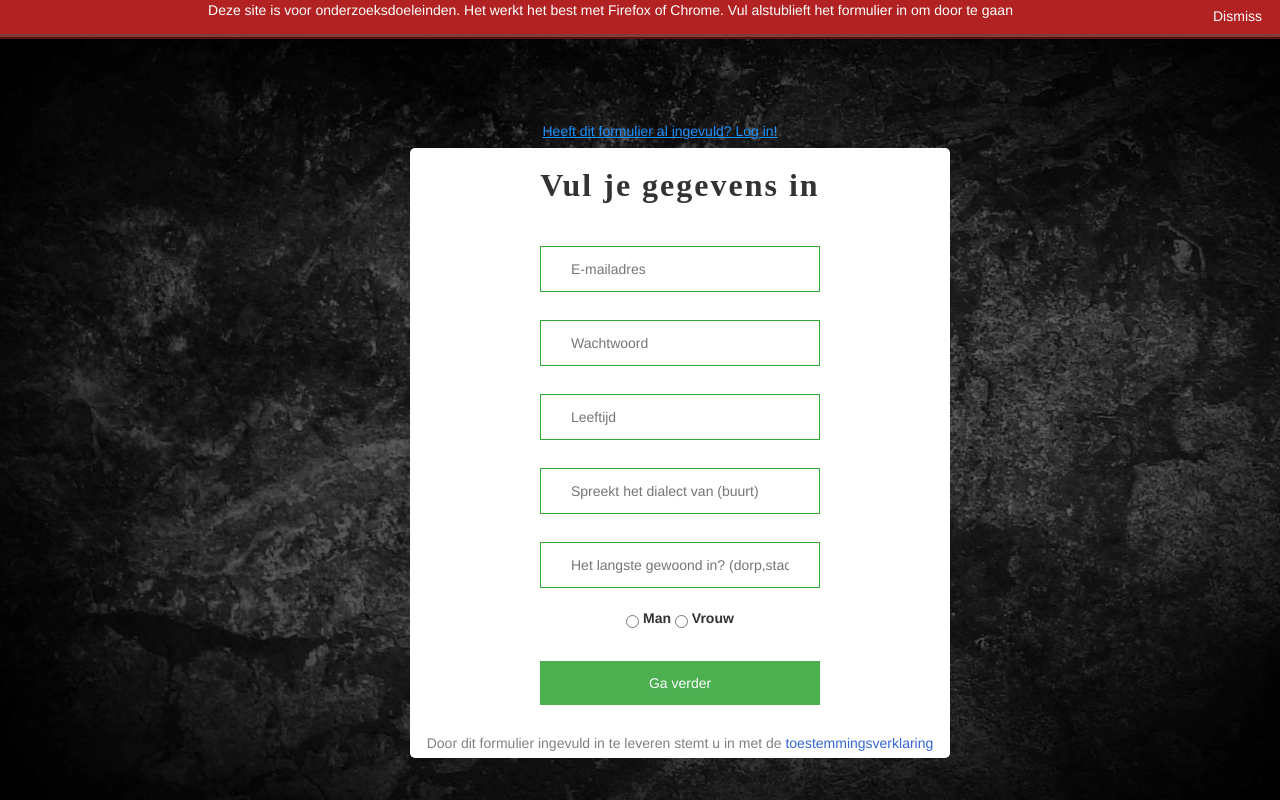
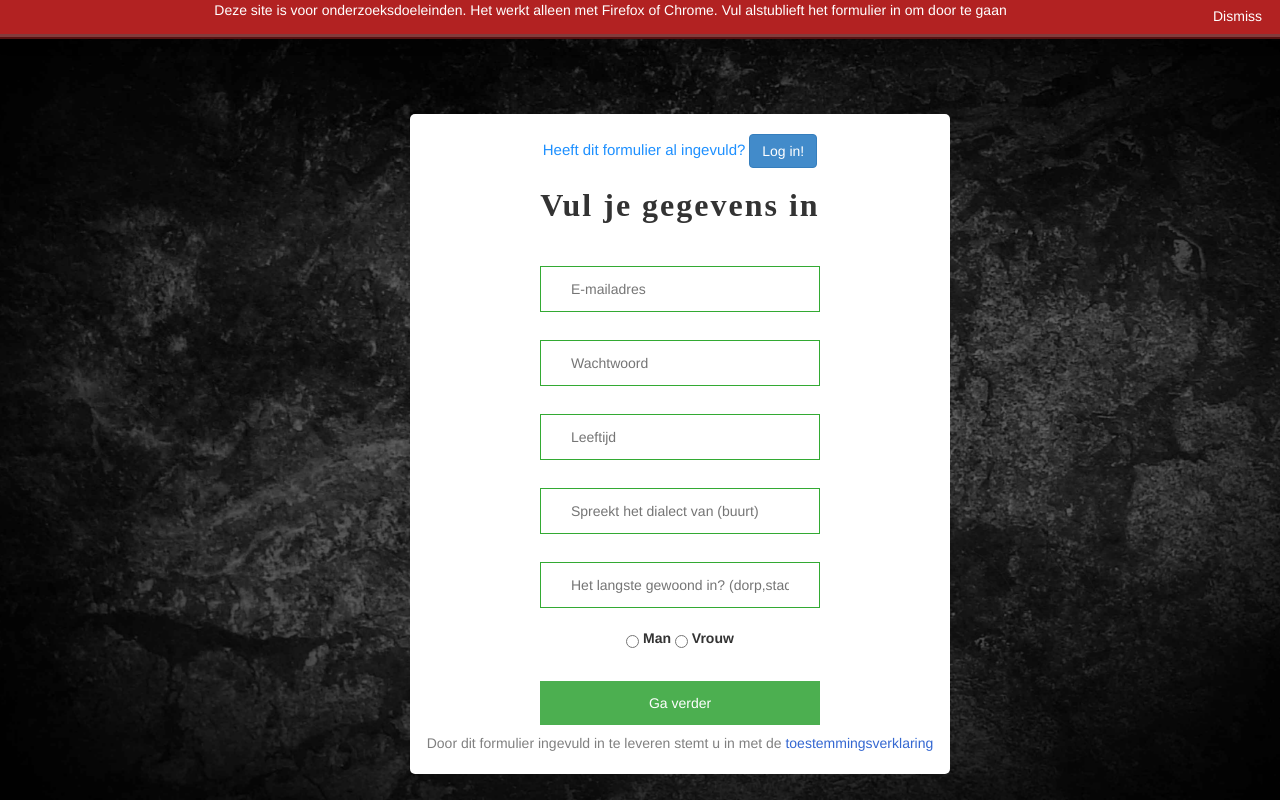
Before and after one commit to Finesomtoe/PronounceApp, a Flask app: page / in a window 1280 px wide. Run offline with Flask 2, Linux system fonts and the light colour scheme; parts of the project's set-up code (start-up, migrations or seed data) failed here and were passed over; some libraries are stand-ins or nearby versions.

Commit message:
Few design changes

```diff
--- a/Pronounce/Pronounce/static/content/site.css
+++ b/Pronounce/Pronounce/static/content/site.css
@@ -66,7 +66,7 @@ input[type="checkbox"].input-validation-error {
 .login_div {
     position: absolute;
     width: 500px;
-    height: 500px;
+    height: 520px;
     /* Center form in page horizontally & vertically */
     top: 33%;
     left: 50%;
@@ -83,7 +83,7 @@ input[type="checkbox"].input-validation-error {
 
 .login_form {
     width: 540px;
-    height: 610px;
+    height: 660px;
     background-color: #ffffff;
     border-radius: 5px;
     margin: 0;
--- a/Pronounce/Pronounce/templates/index.html
+++ b/Pronounce/Pronounce/templates/index.html
@@ -19,7 +19,7 @@
     {% block content %}
     <div id="barwrap">
         <div class="bar">
-            <span id="text">Deze site is voor onderzoeksdoeleinden. Het werkt het best met Firefox of Chrome. Vul alstublieft het formulier in om door te gaan</span>
+            <span id="text">Deze site is voor onderzoeksdoeleinden. Het werkt alleen met Firefox of Chrome. Vul alstublieft het formulier in om door te gaan</span>
             <span id="otherimg"></span>
             <span id="ok"><a href="#">Dismiss</a></span>
         </div>
@@ -32,7 +32,7 @@
             {{ message }}
         </div>
         {% endfor %}
-        <a href="#myModal" style="color:dodgerblue; text-decoration:underline; text-align:center" role="button" class="btn" data-toggle="modal">Heeft dit formulier al ingevuld? Log in!</a>
+
         <!-- Modal -->
         <div id="myModal" class="modal fade" role="dialog">
             <div class="modal-dialog modal-lg">
@@ -61,6 +61,7 @@
         </div>
         <form class="login_form" action="{{ url_for('home') }}" method="post">
             <br />
+            <a style="color:dodgerblue; font-size:15px; text-align:center">Heeft dit formulier al ingevuld?</a> <button href="#myModal" class="btn btn-primary btn-md" data-toggle="modal">Log in!</button><br /><br />
             <h1 class="text-center">Vul je gegevens in</h1>
             {{ form.hidden_tag() }}
 
@@ -102,7 +103,6 @@
             <br /><br />
 
             {{ form.submit }}
-            <br />
             <br />
             <p style="color:gray">Door dit formulier ingevuld in te leveren stemt u in met de <a href="#myModal2" style="color:Highlight" data-toggle="modal">toestemmingsverklaring</a></p>
         </form>
```
